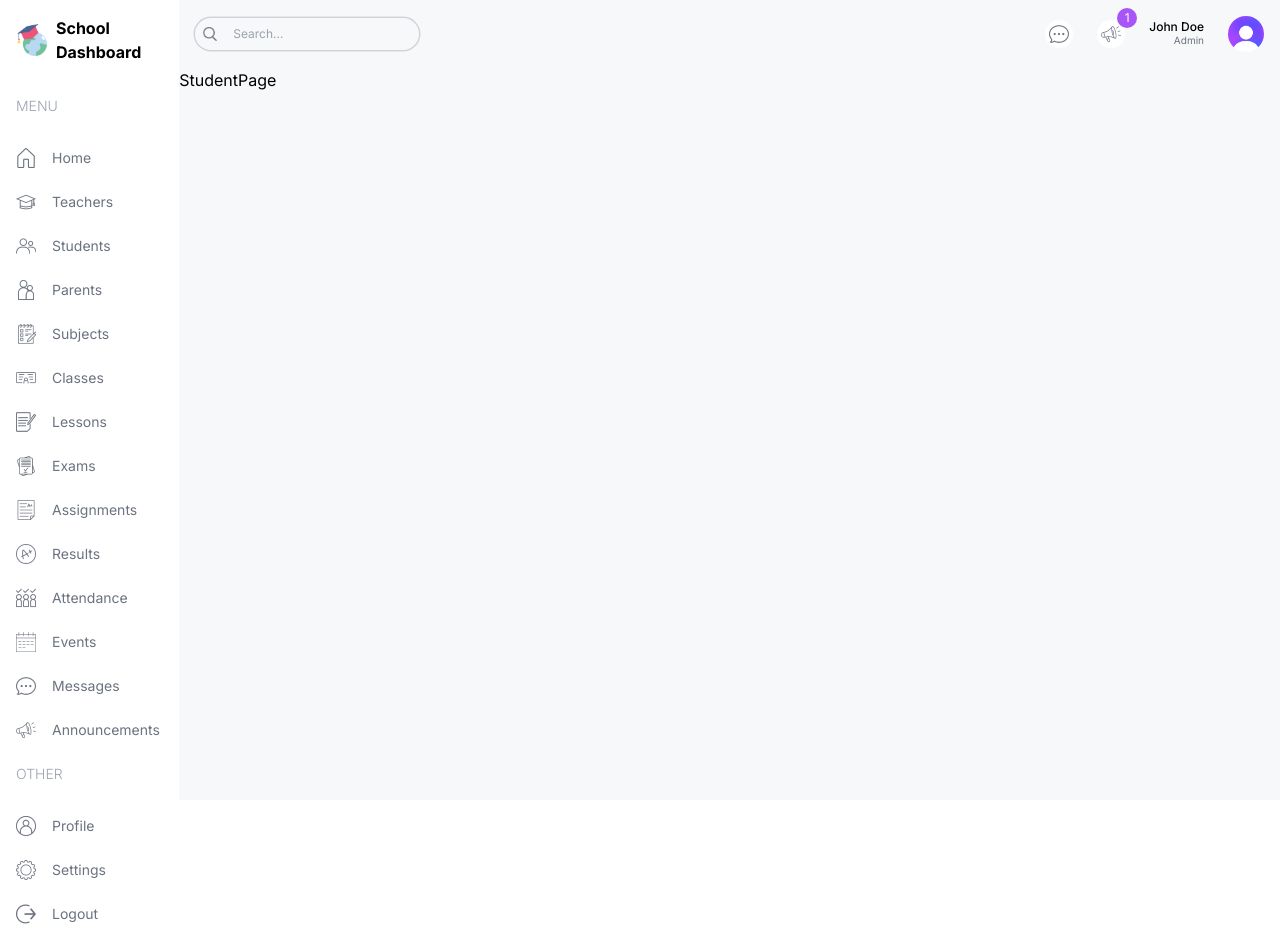
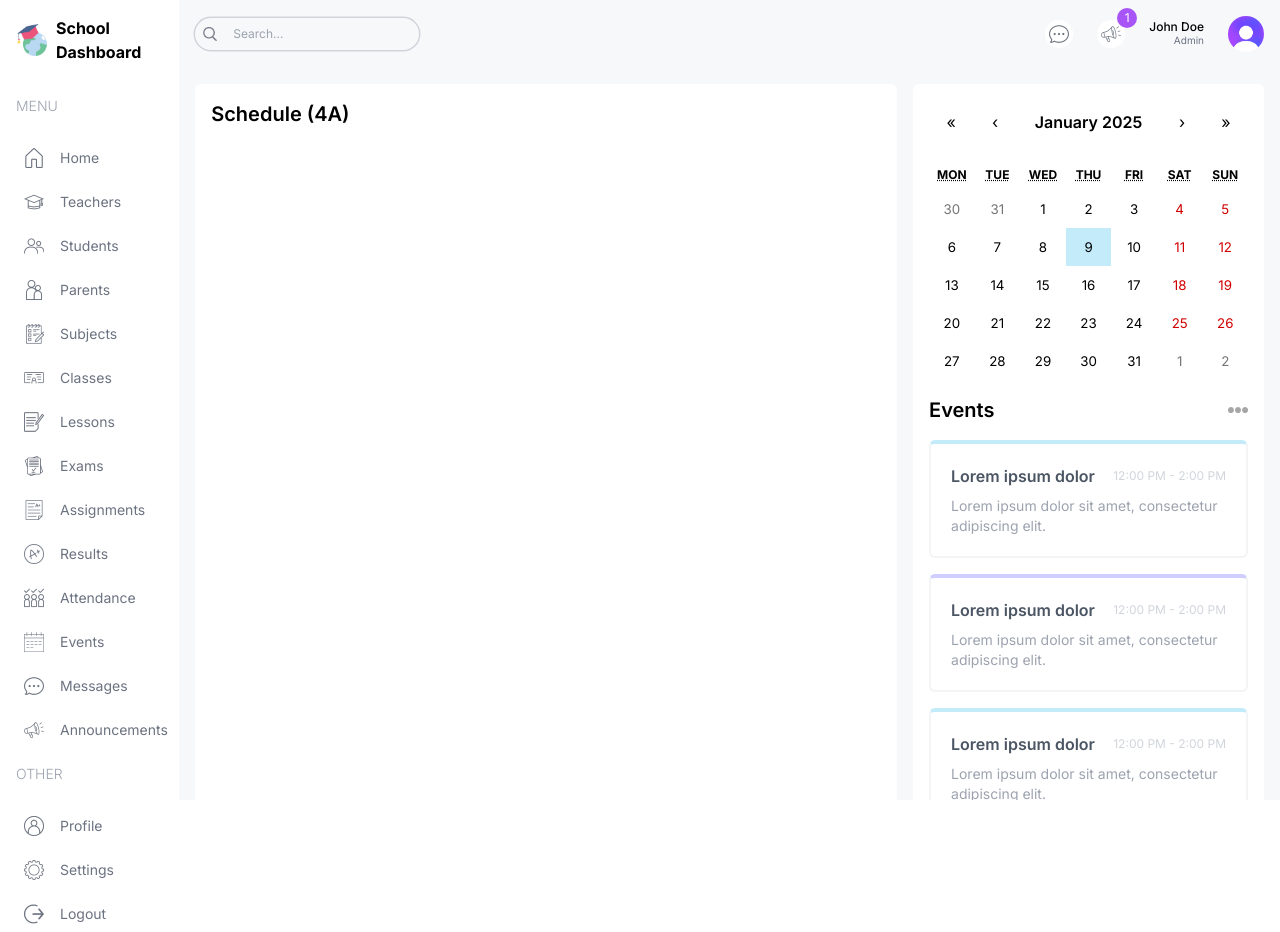
Before and after one commit to PramodLakmal/School-Management-Dashboard-UI, a Next.js app: page /student in a window 1280 px wide. Built offline with nearby package versions, Linux system fonts and the light colour scheme.

Commit message:
Student Dashboard Design

```diff
--- a/src/app/(dashboard)/student/page.tsx
+++ b/src/app/(dashboard)/student/page.tsx
@@ -1,7 +1,22 @@
+import Announcements from "@/components/Announcements";
+import EventCalendar from "@/components/EventCalendar";
+
 const StudentPage = () => {
   return (
-    <div className=''>StudentPage</div>
-  )
-}
+    <div className="p-4 flex gap-4 flex-col xl:flex-row">
+      {/*LEFT*/}
+      <div className="w-full xl:w-2/3">
+      <div className="h-full  bg-white p-4 rounded-md">
+      <h1 className="text-xl font-semibold">Schedule (4A)</h1>
+      </div>
+      </div>
+      {/*RIGHT*/}
+      <div className="w-full xl:w-1/3 flex flex-col gap-8">
+        <EventCalendar />
+        <Announcements />
+      </div>
+    </div>
+  );
+};
 
-export default StudentPage
+export default StudentPage;
--- a/src/components/Menu.tsx
+++ b/src/components/Menu.tsx
@@ -1,5 +1,6 @@
 import Link from "next/link";
 import Image from "next/image";
+import { role } from "@/lib/data";
 
 const menuItems = [
   {
@@ -125,16 +126,18 @@
             {i.title}
           </span>
           {i.items.map((item) => {
+            if (item.visible.includes(role)) {
               return (
                 <Link
                   href={item.href}
                   key={item.label}
-                className="flex items-center justify-center lg:justify-start gap-4 text-gray-500 py-2"
+                  className="flex items-center justify-center lg:justify-start gap-4 text-gray-500 py-2 md:px-2 rounded-md hover:bg-lamaSkyLight"
                 >
                   <Image src={item.icon} alt="" width={20} height={20} />
                   <span className="hidden lg:block">{item.label}</span>
                 </Link>
               );
+            }
           })}
         </div>
       ))}
```
Lines whose indentation alone changed are shown as unchanged.
